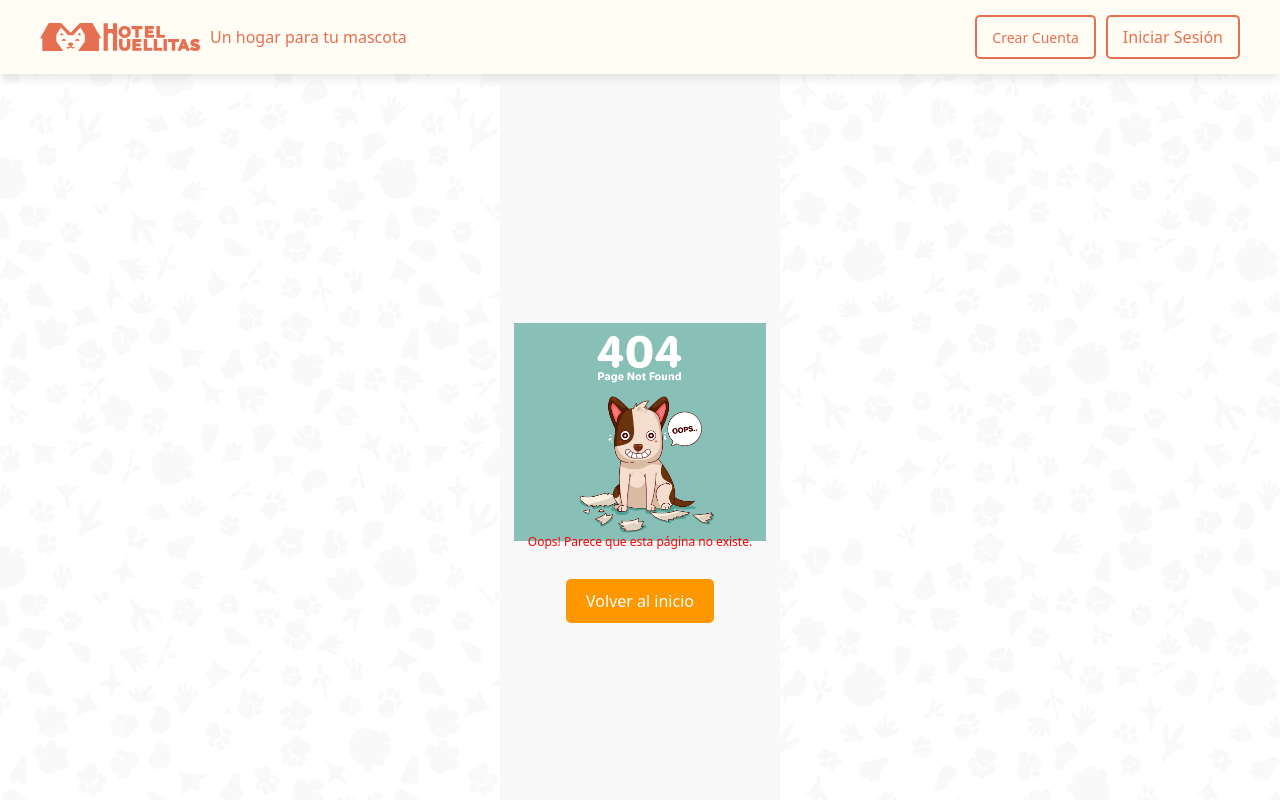
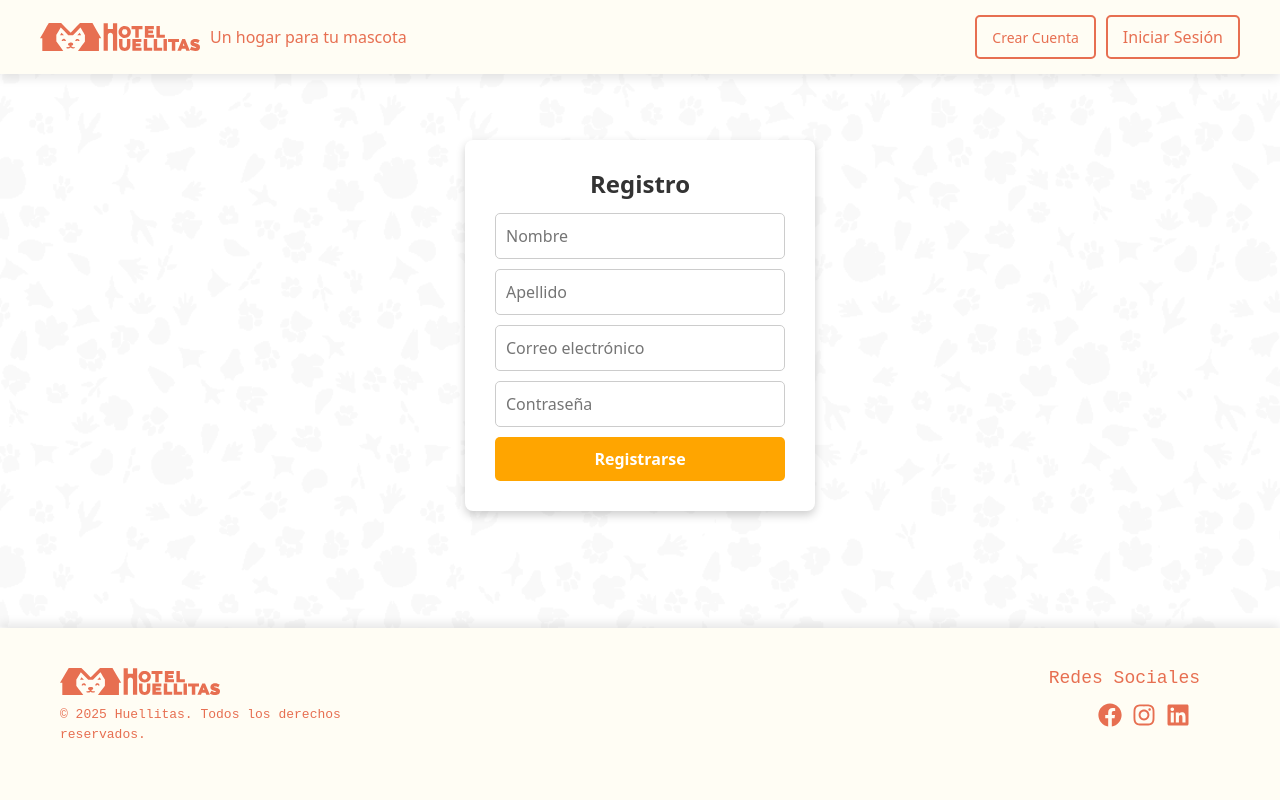
Before and after one commit to grupo-4-proyecto-integrador-dh/grupo-4-proyecto-integrador-dh-Frontend, a React (Vite) app in the folder huellitas/: page /registro in a window 1280 px wide. Shown: the top 800 px of the page. Built offline with nearby package versions, Linux system fonts and the light colour scheme; a web font is replaced by a local one.

Commit message:
Merge branch 'vistaPanelAdministrador' into inicioCloudinary

```diff
--- a/huellitas/src/App.jsx
+++ b/huellitas/src/App.jsx
@@ -6,8 +6,6 @@ import Layout from "./Layouts/Layout";
 import NotFoundPage from "./Components/NotFoundPage";
 
 import Registro from "./Routes/Registro";
-import ListaProductos from "./Routes/ListaProductos";
-import Header from "./Components/Header";
 
 import "./Styles/index.css";
 
@@ -18,10 +16,9 @@ function App() {
       <Routes>
         <Route path="/" element={<Layout />}>
           <Route path="/" element={<Home />} />
+          <Route path="/registro" element={<Registro />} />
           <Route path="/administracion" element={<PanelAdmin />} />
           <Route path="/alojamiento/:id" element={<Detalle />} />
-          <Route path="/lista" element={<ListaProductos />} />
-          <Route path="/detalle" element={<Detalle />} />
           <Route path="*" element={<NotFoundPage />} />
         </Route>
       </Routes>
--- a/huellitas/src/Routes/PanelAdmin.jsx
+++ b/huellitas/src/Routes/PanelAdmin.jsx
@@ -268,9 +268,7 @@ const PanelAdmin = () => {
           <tbody>
             {servicios.filter(servicio => servicio.nombre.toLowerCase().includes(busqueda.toLowerCase())).map((servicio) => (
               <tr key={servicio.id}>
-                <td>{servicio.id}</td>
-                <td>{servicio.nombre}</td>
-                <td>{servicio.descripcion}</td>
+                <td>{servicio.id}</td><td>{servicio.nombre}</td><td>{servicio.descripcion}</td>
                 <td>${servicio.precio}</td>
                 <td>
                   {servicio.imagenes.length > 0 ? servicio.imagenes.map((img, index) => (
```
